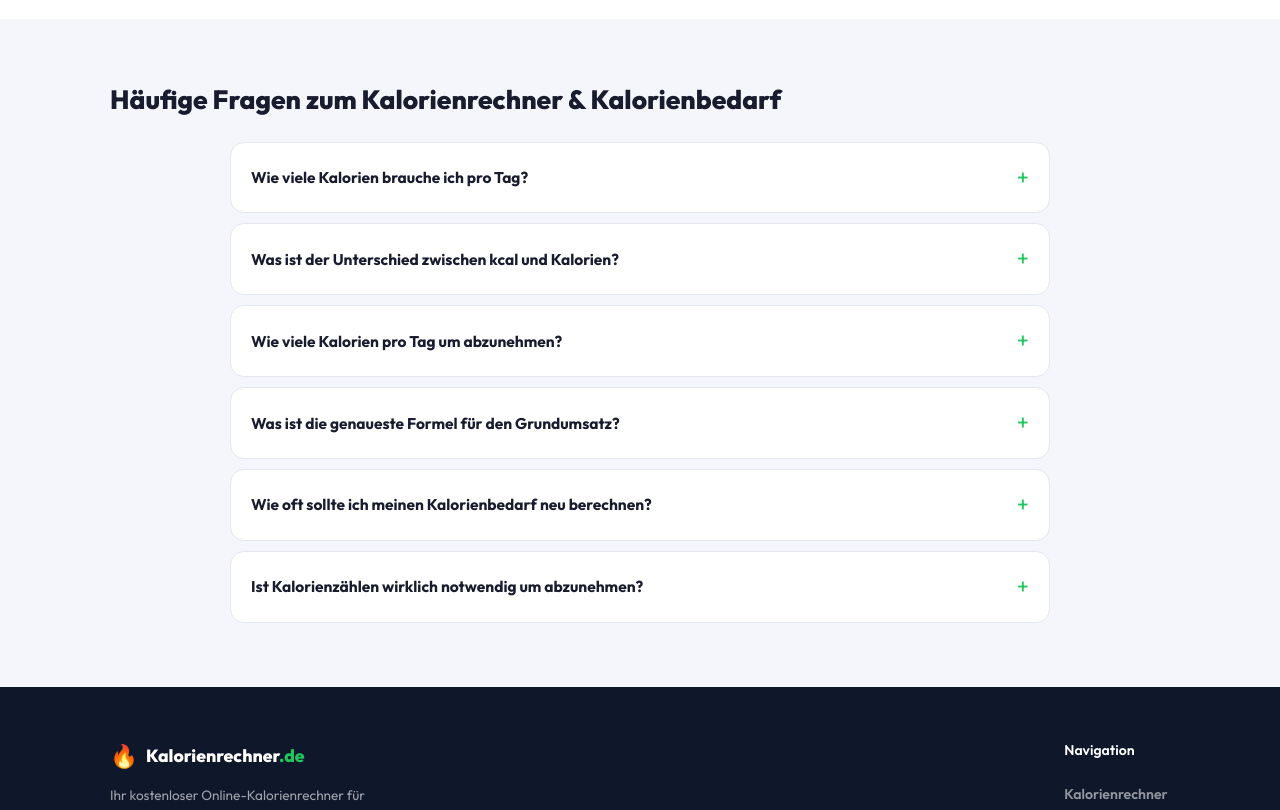
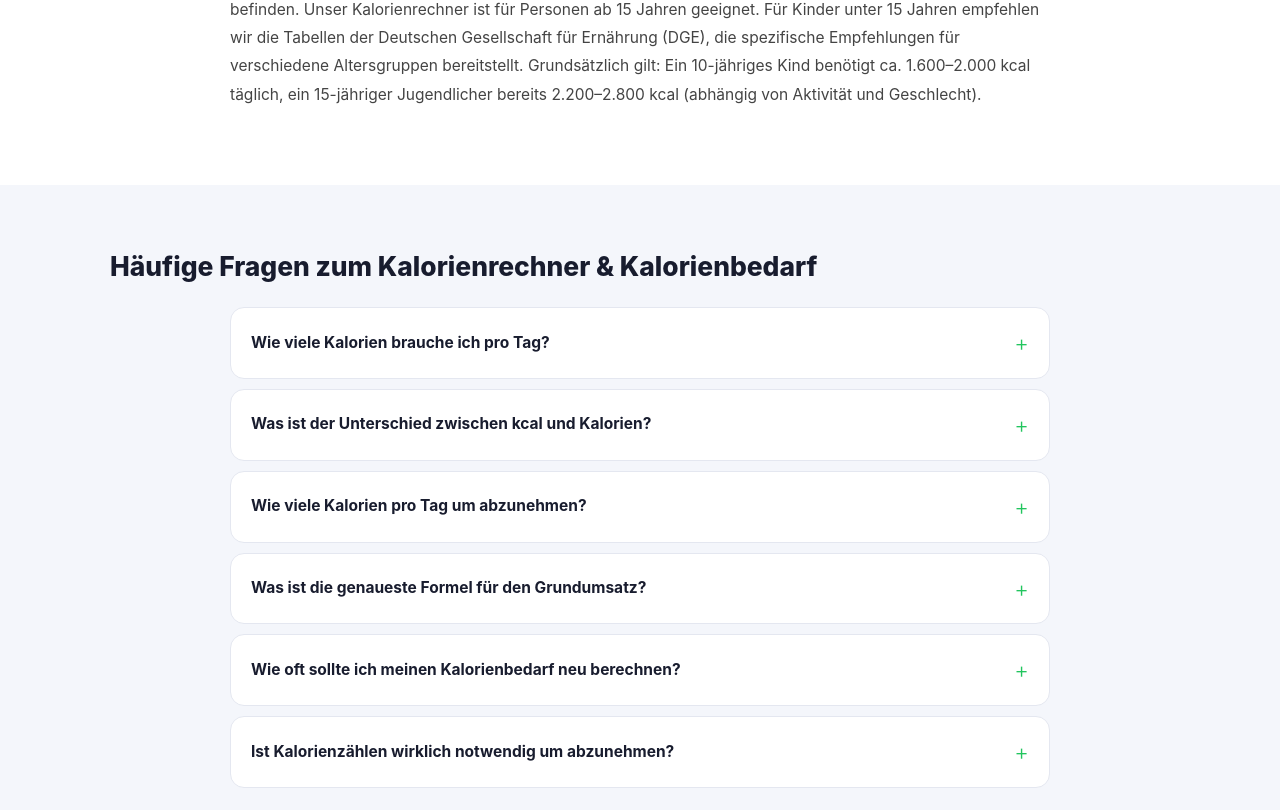
Before and after one commit to Mohdaasif97/caloriesDE, a Next.js app: page / in a window 1280 px wide. Shown: the part 6810-7620 px from the top of the page. Built offline with nearby package versions, Linux system fonts and the light colour scheme.

Commit message:
Update index.js

```diff
--- a/pages/index.js
+++ b/pages/index.js
@@ -223,9 +223,17 @@ export default function Home() {
 
           <meta name="viewport" content="width=device-width, initial-scale=1" />
           <meta charSet="utf-8" />
-          <link rel="preconnect" href="https://fonts.googleapis.com" />
-          <link rel="preconnect" href="https://fonts.gstatic.com" crossOrigin="anonymous" />
-          <link href="https://fonts.googleapis.com/css2?family=Outfit:wght@400;500;600;700;800;900&display=swap" rel="stylesheet" />
+<link rel="preconnect" href="https://fonts.googleapis.com" />
+<link rel="preconnect" href="https://fonts.gstatic.com" crossOrigin="anonymous" />
+<link
+  rel="preload"
+  as="style"
+  href="https://fonts.googleapis.com/css2?family=Plus+Jakarta+Sans:wght@400;500;600;700;800&display=swap"
+  onLoad={(e) => { e.currentTarget.rel = 'stylesheet' }}
+/>
+<noscript>
+  <link href="https://fonts.googleapis.com/css2?family=Plus+Jakarta+Sans:wght@400;500;600;700;800&display=swap" rel="stylesheet" />
+</noscript>
       </Head>
 
       <div className={styles.page}>
```
